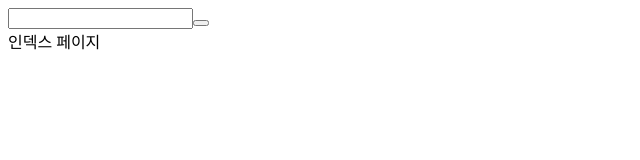
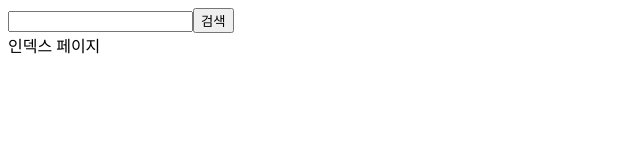
Before and after one commit to xoxoinny0/study-onebite-next, a Next.js app in the folder section03/: page / in a window 1280 px wide. Shown: the top 160 px of the page, without its empty margins (0-640 px from the left). Built offline with nearby package versions, Linux system fonts and the light colour scheme.

Commit message:
3.4) 리액트 서버 컴포넌트

```diff
--- a/section03/src/app/(with-serachbar)/searchbar.tsx
+++ b/section03/src/app/(with-serachbar)/searchbar.tsx
@@ -11,7 +11,7 @@ export default function Searchbar() {
   return (
     <div>
       <input type="text" value={search} onChange={onChangeSearch} />
-      <button></button>
+      <button>검색</button>
     </div>
   );
 }
```
